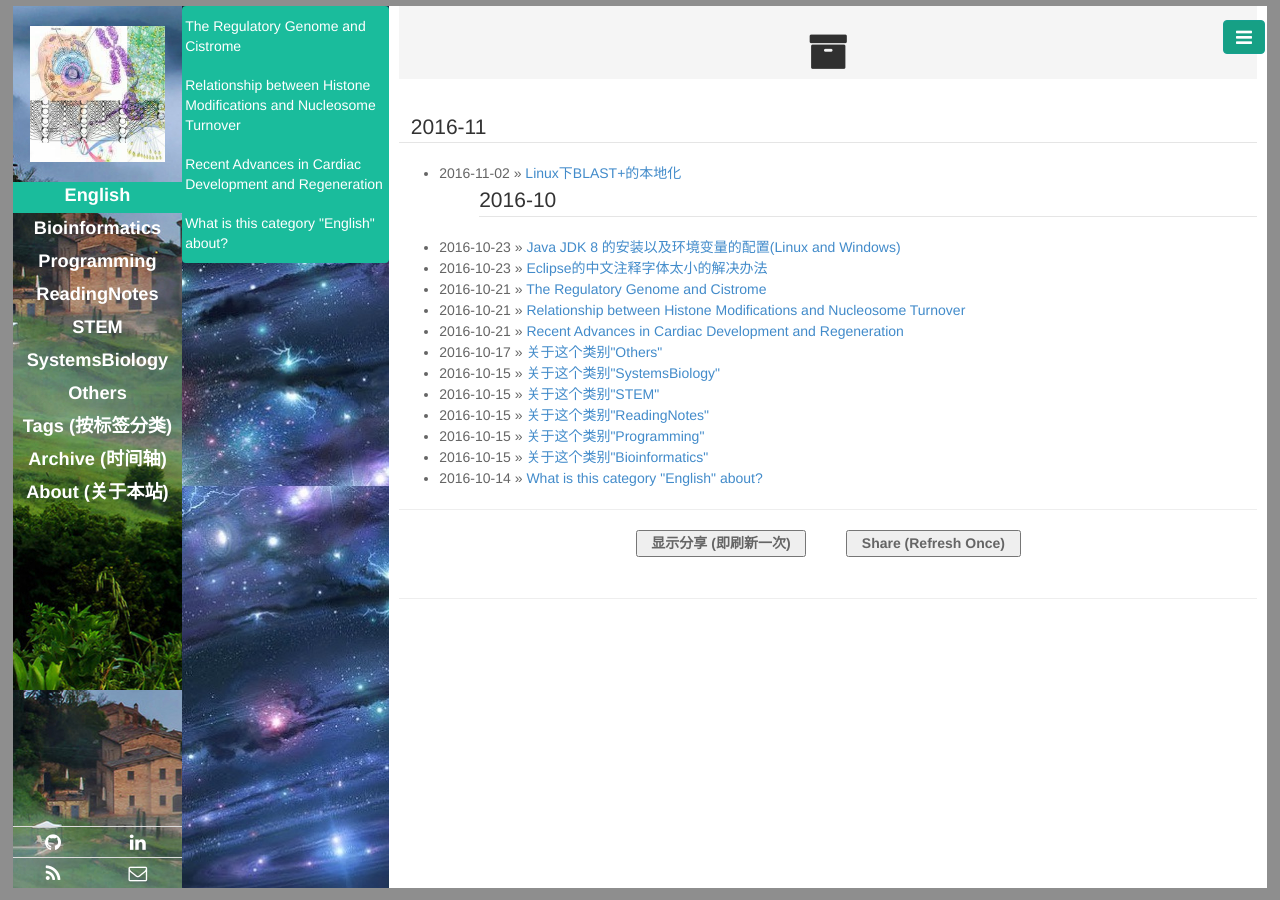
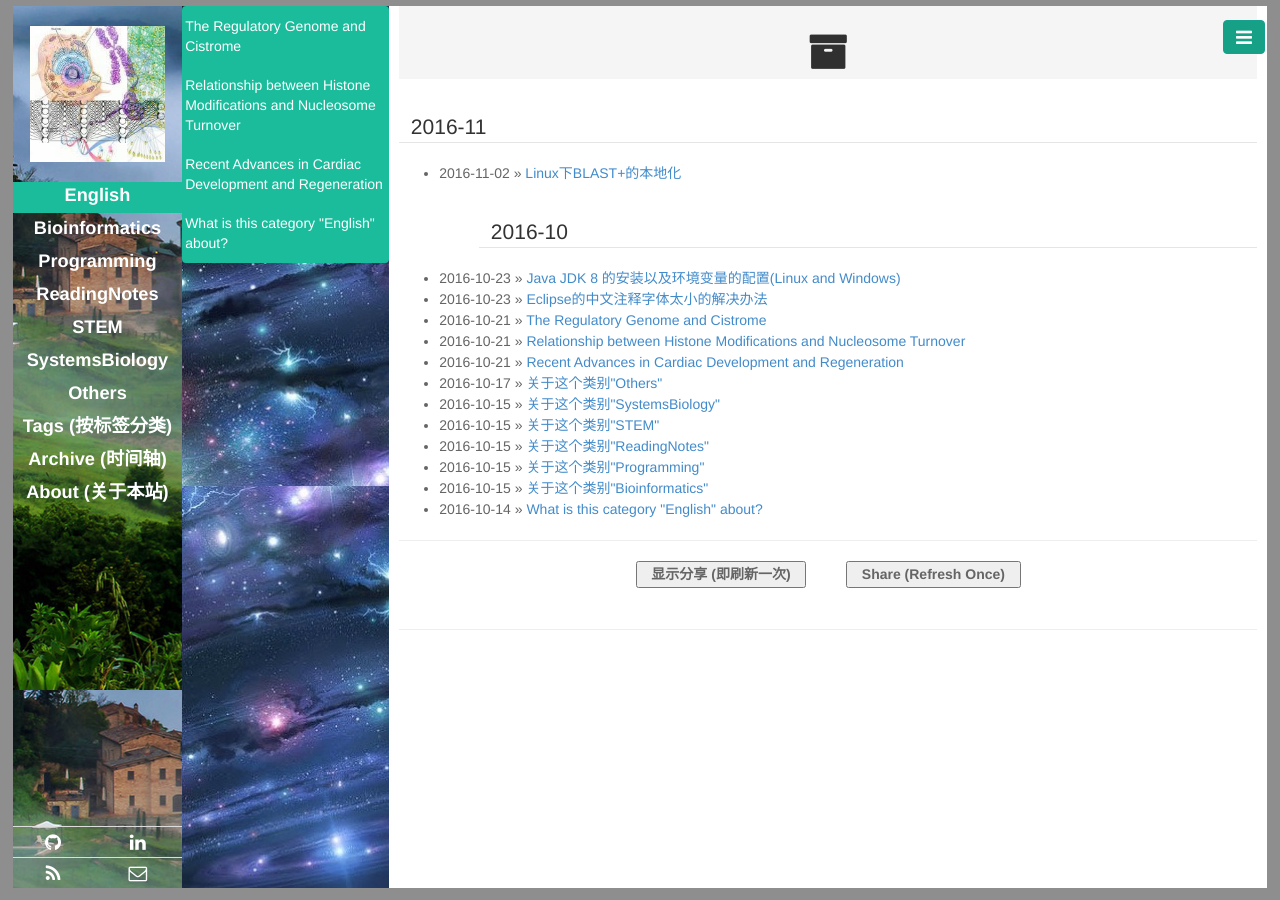
Before and after one commit to CTLife/CTLife.github.io, a Jekyll site: the page built from pages/archive.html, in a window 1280 px wide. Built offline with Jekyll 4.4.1, drawn with Linux system fonts in a browser that asks for light colours; Markdown is read by kramdown in place of the engine named in the settings.

Commit message:
Update archive.html

```diff
--- a/pages/archive.html
+++ b/pages/archive.html
@@ -25,12 +25,12 @@ comments: false
     {% else %}
       {% if this_year != next_year %}
         <ul>
-        <legend id="{{next_year}}-{{next_month}}">{{next_year}}-{{next_month}}</legend>
+        <legend id="{{next_year}}-{{next_month}}"> <br>  {{next_year}}-{{next_month}}</legend>
         </ul>
       {% else %}
         {% if this_month != next_month %}
         <ul>
-        <legend id="{{next_year}}-{{next_month}}">{{next_year}}-{{next_month}}</legend>
+        <legend id="{{next_year}}-{{next_month}}"> <br>  {{next_year}}-{{next_month}}</legend>
         </ul>
         {% endif %}
       {% endif %}
```
